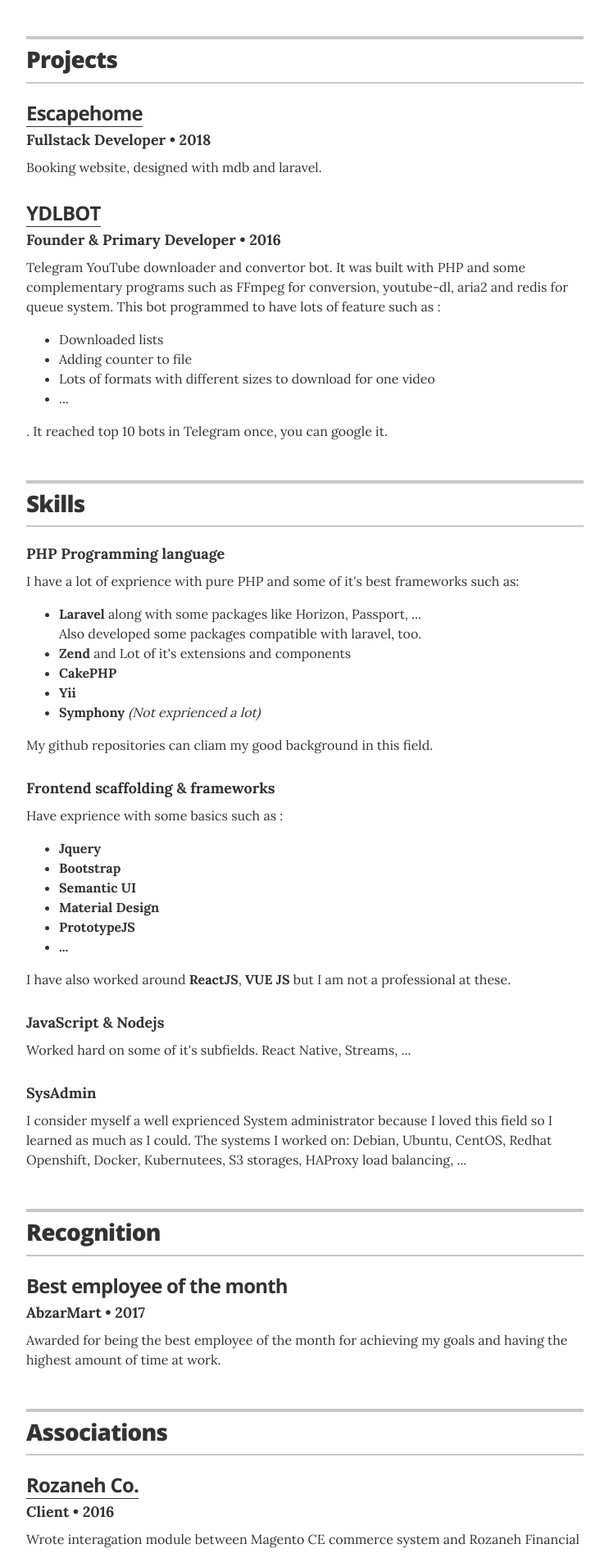
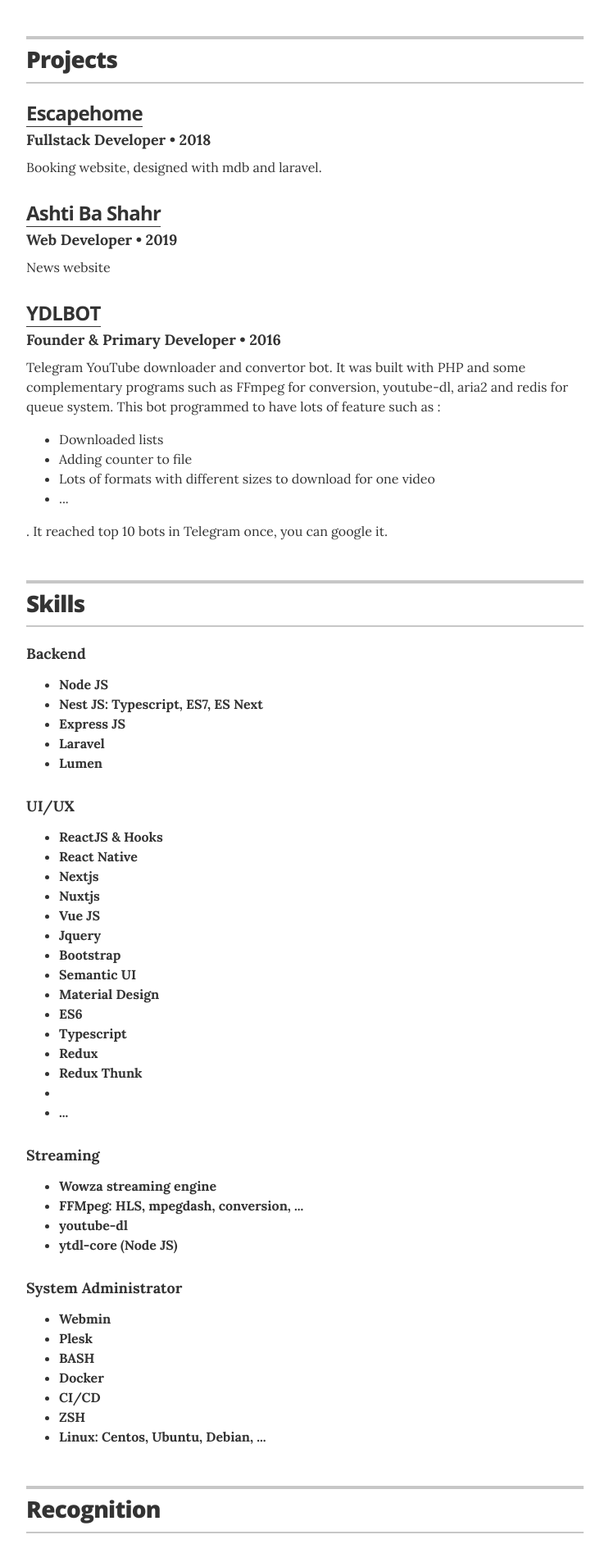
Before and after one commit to alirezamirsepassi/alirezamirsepassi.github.io, a Jekyll site: the page built from index.html, in a window 1280 px wide. Shown: the part 1900-3795 px from the top of the page at 82% size, without its empty margins (268-1011 px from the left). Built offline with Jekyll 4.4.1, drawn with Linux system fonts in a browser that asks for light colours; some of the changed text lies outside the part shown.

Commit message:
Updating CV

```diff
--- a/Gemfile
+++ b/Gemfile
@@ -2,4 +2,4 @@
 
 gem 'github-pages'
 # this gem provides regeneration support improvements on Windows
-gem 'wdm', '>= 0.1.0' if Gem.win_platform?
+# gem 'wdm', '>= 0.1.0' if Gem.win_platform?
--- a/_data/projects.yml
+++ b/_data/projects.yml
@@ -8,6 +8,12 @@
   url: "https://escapehome.ir"
   description: "Booking website, designed with mdb and laravel."
 
+- project: Ashti Ba Shahr
+  role: Web Developer
+  duration: 2019
+  url: "http://ashti-ba-shahr.com/"
+  description: "News website"
+
 # donutfinder.io
 - project: YDLBOT
   role: Founder & Primary Developer
--- a/_data/recognitions.yml
+++ b/_data/recognitions.yml
@@ -3,3 +3,9 @@
   organization: AbzarMart
   year: 2017
   summary: Awarded for being the best employee of the month for achieving my goals and having the highest amount of time at work.
+
+- award: Participated in knowledge base company approval
+  organization: DPRco.
+  year: 2019
+  image: images/recognitions/photo_2019-08-10_14-18-21.jpg
+  summary: Working hard for getting knowledge base approval for the companies projects.
--- a/_data/skills.yml
+++ b/_data/skills.yml
@@ -1,40 +1,55 @@
 # Skills
-# PHP
-- skill: PHP Programming language
+# Backend
+- skill: Backend
   description: "
-  I have a lot of exprience with pure PHP and some of it's best frameworks such as:
-  <ul class='resume-item-list'>
-    <li>
-      <b>Laravel</b> along with some packages like Horizon, Passport, ...<br>
-      Also developed some packages compatible with laravel, too.
-    </li>
-
-    <li><b>Zend</b> and Lot of it's extensions and components</li>
-    <li><b>CakePHP</b></li>
-    <li><b>Yii</b></li>
-    <li><b>Symphony</b> <i>(Not exprienced a lot)</i></li>
-  </ul>
-  My github repositories can cliam my good background in this field.
-  "
-
-# Frontend
-- skill: Frontend scaffolding & frameworks
-  description: "Have exprience with some basics such as :
-  <ul class='resume-item-list'>
-    <li><b>Jquery</b></li>
-    <li><b>Bootstrap</b></li>
-    <li><b>Semantic UI</b></li>
-    <li><b>Material Design</b></li>
-    <li><b>PrototypeJS</b></li>
-    <li><b>...</b></li>
-  </ul>
-  I have also worked around <b>ReactJS</b>, <b>VUE JS</b> but I am not a professional at these.
-  "
+    <ul class='resume-item-list'>
+      <li><b>Node JS</b></li>
+      <li><b>Nest JS: Typescript, ES7, ES Next</b></li>
+      <li><b>Express JS</b></li>
+      <li><b>Laravel</b></li>
+      <li><b>Lumen</b></li>
+    </ul>"
 
 # Javascript
-- skill: JavaScript & Nodejs
-  description: "Worked hard on some of it's subfields. React Native, Streams, ..."
+- skill: UI/UX
+  description: "
+    <ul class='resume-item-list'>
+      <li><b>ReactJS & Hooks</b></li>
+      <li><b>React Native</b></li>
+      <li><b>Nextjs</b></li>
+      <li><b>Nuxtjs</b></li>
+      <li><b>Vue JS</b></li>
+      <li><b>Jquery</b></li>
+      <li><b>Bootstrap</b></li>
+      <li><b>Semantic UI</b></li>
+      <li><b>Material Design</b></li>
+      <li><b>ES6</b></li>
+      <li><b>Typescript</b></li>
+      <li><b>Redux</b></li>
+      <li><b>Redux Thunk</b></li>
+      <li><b></b></li>
+      <li><b>...</b></li>
+    </ul>"
+
+# Streaming
+- skill: Streaming
+  description: "
+    <ul class='resume-item-list'>
+      <li><b>Wowza streaming engine</b></li>
+      <li><b>FFMpeg: HLS, mpegdash, conversion, ...</b></li>
+      <li><b>youtube-dl</b></li>
+      <li><b>ytdl-core (Node JS)</b></li>
+    </ul>"
 
 # SYSADMIN
-- skill: SysAdmin
-  description: "I consider myself a well exprienced System administrator because I loved this field so I learned as much as I could. The systems I worked on: Debian, Ubuntu, CentOS, Redhat Openshift, Docker, Kubernutees, S3 storages, HAProxy load balancing, ..."
+- skill: System Administrator
+  description: "
+    <ul class='resume-item-list'>
+      <li><b>Webmin</b></li>
+      <li><b>Plesk</b></li>
+      <li><b>BASH</b></li>
+      <li><b>Docker</b></li>
+      <li><b>CI/CD</b></li>
+      <li><b>ZSH</b></li>
+      <li><b>Linux: Centos, Ubuntu, Debian, ...</b></li>
+    </ul>"
--- a/_layouts/resume.html
+++ b/_layouts/resume.html
@@ -169,6 +169,7 @@
           <h3 class="resume-item-title" itemprop="award">{{ recognition.award }}</h3>
           <h4 class="resume-item-details">{{ recognition.organization }} &bull; {{ recognition.year }}</h4>
           <p class="resume-item-copy">{{ recognition.summary }}</p>
+          {% if recognition.image %}<img class="recognition-image" src="{{ recognition.image }}" alt="{{ recognition.award }}">{% endif %}
         </div>
         {% endfor %}
 
--- a/_sass/_resume.scss
+++ b/_sass/_resume.scss
@@ -18,7 +18,8 @@
 
 // page header styles
 
-.page-header { padding: 1.5rem 0;
+.page-header {
+	padding: 1.5rem 0;
 
 	.avatar {
 		width: 110px;
@@ -69,7 +70,9 @@
 	}
 
 	.executive-summary {
-    @include media_larger_than_mobile { font-size: 1.125rem; }
+		@include media_larger_than_mobile {
+			font-size: 1.125rem;
+		}
 	}
 }
 
@@ -94,7 +97,8 @@
 		margin-left: 5px;
 	}
 
-  .icon-link { display: inline-block;
+	.icon-link {
+		display: inline-block;
 
 		&:hover .icon path {
 			fill: #333;
@@ -126,15 +130,24 @@
 		color: #fff;
 	}
 
-  &.not-looking { width: 400px; }
+	&.not-looking {
+		width: 400px;
+	}
 }
 
 // resume content styles
 
+.recognition-image {
+  width: 100%;
+  height: 100%;
+}
+
 .content-section {
 	margin: 0 0 3rem;
 
-  .resume-item { margin-bottom: 2rem; }
+	.resume-item {
+		margin-bottom: 2rem;
+	}
 
 	.resume-item-title {
 		@include sans_bold;
@@ -170,7 +183,9 @@
 		}
 	}
 
-  .resume-item-copy { margin: .75rem 0 0; }
+	.resume-item-copy {
+		margin: .75rem 0 0;
+	}
 
 	.resume-item-image {
 		//
@@ -202,13 +217,23 @@
 	}
 }
 
-.print-only { display: none !important }
+.print-only {
+	display: none !important;
+}
 
 @media print {
-  .no-print { display: none !important }
-  .print-only { display: block !important }
-  body { font-size: 12px; line-height: 1rem; }
-  .page-header { padding: 1rem 0 .2rem;
+	.no-print {
+		display: none !important;
+	}
+	.print-only {
+		display: block !important;
+	}
+	body {
+		font-size: 12px;
+		line-height: 1rem;
+	}
+	.page-header {
+		padding: 1rem 0 .2rem;
 		.header-name {
 			@include sans_bold;
 			font-size: 2rem;
@@ -218,11 +243,16 @@
 	.section-header {
 		@include section_border_thin;
 		margin-bottom: 1rem;
-    h2 { font-size: 1.2rem; line-height: 1.5rem; }
+		h2 {
+			font-size: 1.2rem;
+			line-height: 1.5rem;
+		}
 	}
 	.content-section {
 		margin: 0 0 1rem;
-    .resume-item { margin-bottom: 1rem; }
+		.resume-item {
+			margin-bottom: 1rem;
+		}
 		.resume-item-title {
 			font-size: 16px;
 			line-height: .7em;
@@ -232,7 +262,7 @@
 			font-size: 12px;
 			margin: 0;
 			line-height: .7em;
-      font-style:italic;
+			font-style: italic;
 		}
 	}
 }
```
Also changed, not shown: images/recognitions/photo_2019-08-10_14-18-21.jpg (added). Lines whose indentation alone changed are shown as unchanged.
